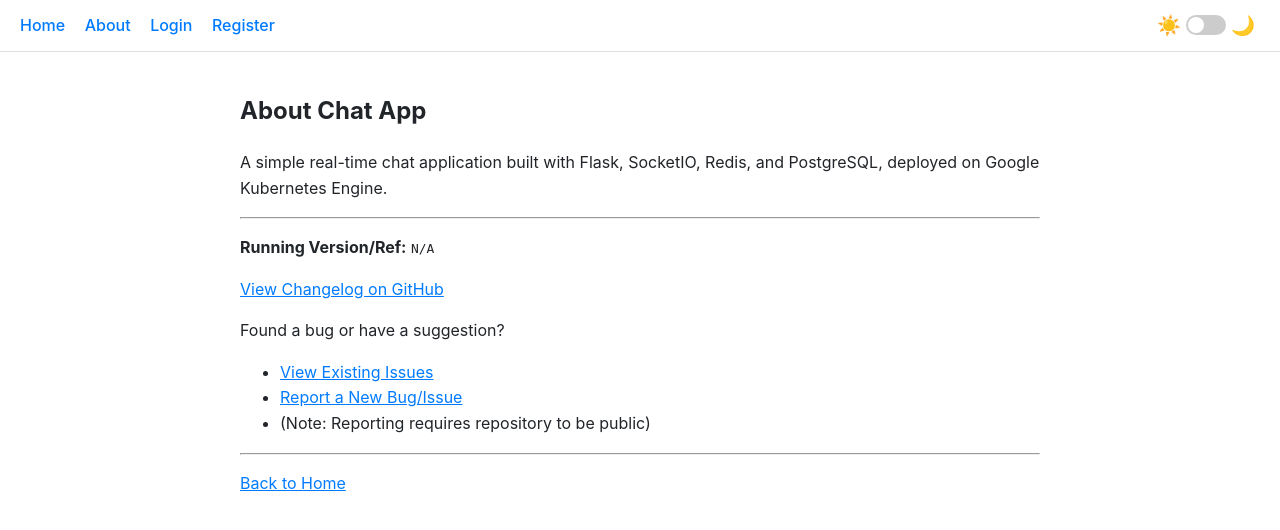
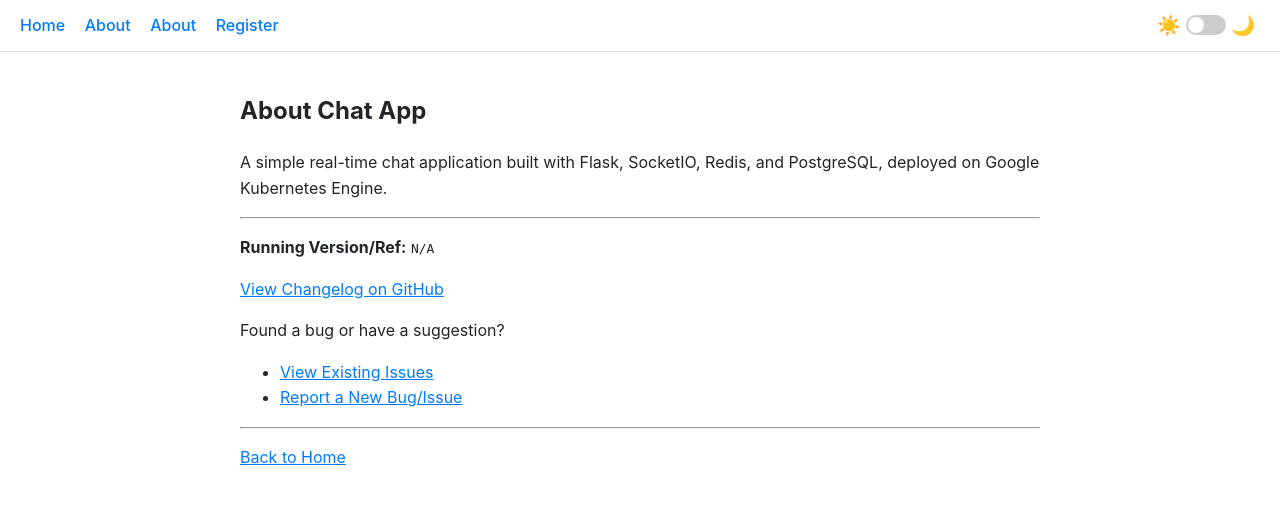
Before and after one commit to Howletcute/chat-app-devops, a Flask app: page /about in a window 1280 px wide. Shown: the top 530 px of the page. Run offline with Flask 3, Linux system fonts and the light colour scheme.

Commit message:
feat: Implement About page and link cleanup"

```diff
--- a/app/main.py
+++ b/app/main.py
@@ -1,5 +1,6 @@
 # app/main.py
 import logging # Added logging import just in case
+import os
 from flask import Blueprint, render_template, redirect, url_for, flash, session
 # Import login utilities required for protecting routes and getting user info
 from flask_login import login_required, current_user
--- a/templates/_base.html
+++ b/templates/_base.html
@@ -40,13 +40,13 @@
     <nav>
         <div class="links">
             <a href="{{ url_for('main.index') }}">Home</a>
+            <a href="{{ url_for('main.about') }}">About</a>
             {% if current_user.is_authenticated %}
             <a href="{{ url_for('main.chat') }}">Chat</a>
             <a href="{{ url_for('main.settings') }}">Settings</a>
             <a href="{{ url_for('auth.logout') }}">Logout ({{ current_user.username }})</a>
             {% else %}
             <a href="{{ url_for('main.about') }}">About</a>
-            <a href="{{ url_for('auth.login') }}">Login</a>
             <a href="{{ url_for('auth.register') }}">Register</a>
             {% endif %}
         </div>
--- a/templates/about.html
+++ b/templates/about.html
@@ -17,7 +17,6 @@
     <ul>
         <li><a href="{{ issues_url | default('#') }}" target="_blank" rel="noopener noreferrer">View Existing Issues</a></li>
         <li><a href="{{ new_issue_url | default('#') }}" target="_blank" rel="noopener noreferrer">Report a New Bug/Issue</a></li>
-        <li>(Note: Reporting requires repository to be public)</li>
     </ul>
     <hr>
     <p><a href="{{ url_for('main.index') }}">Back to Home</a></p>
```
